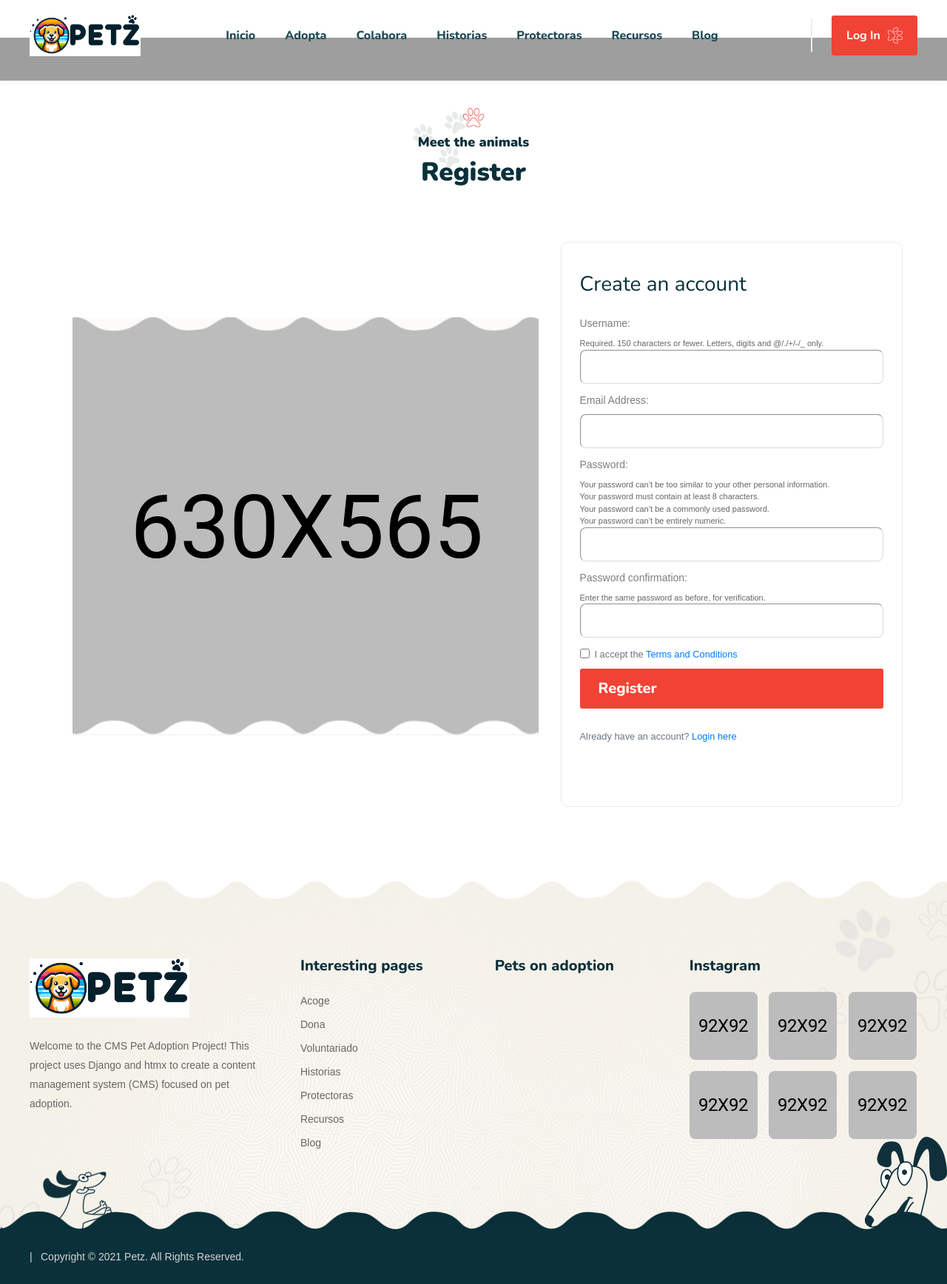
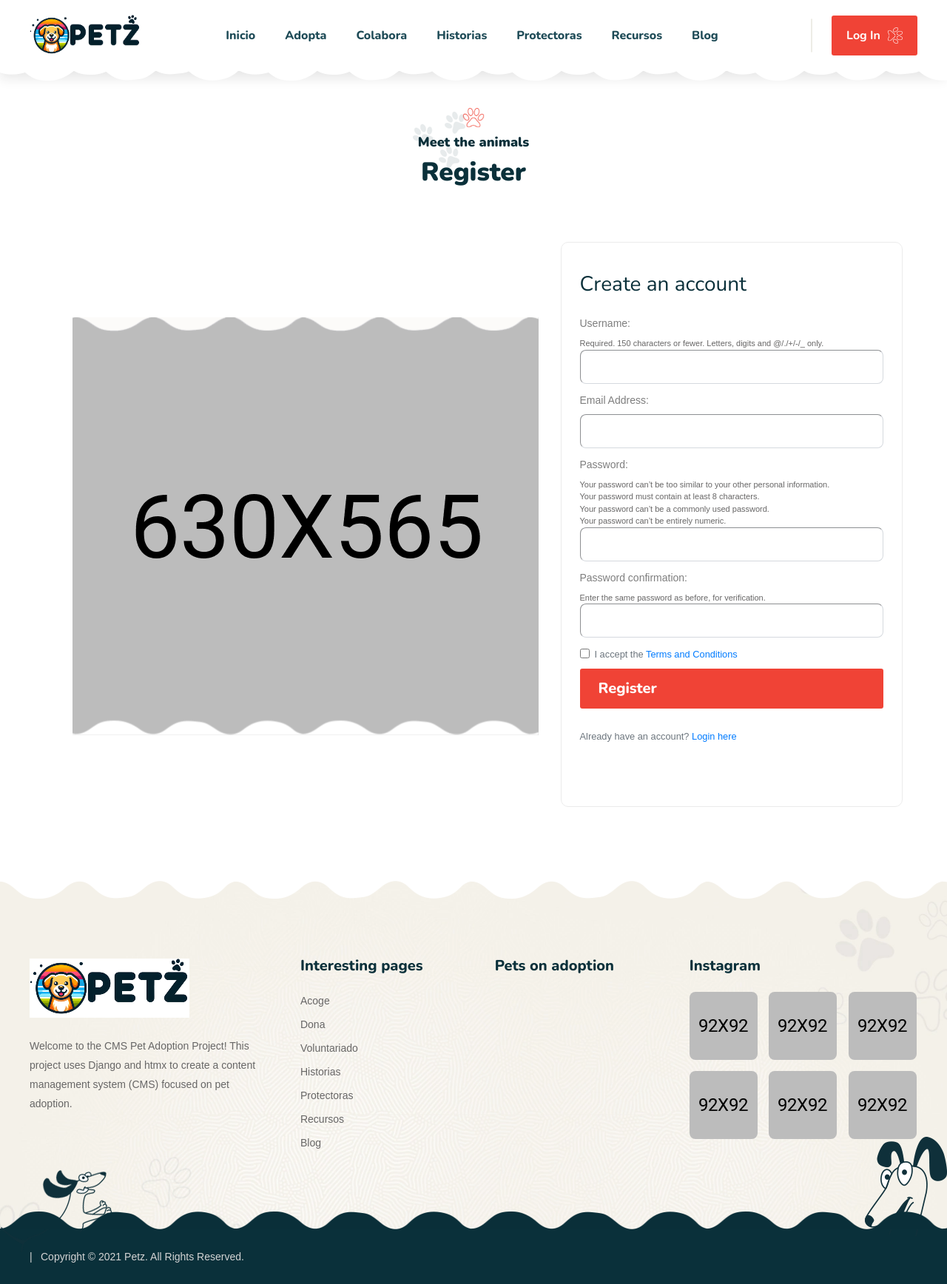
Before and after one commit to lermanDev/petz, a Django app: page /register in a window 1280 px wide. Shown: the whole page at 74% size. Run offline with Django 4.2, Linux system fonts and the light colour scheme; data that the repository does not hold is empty; some libraries are stand-ins or nearby versions; some web fonts are replaced; grey boxes are pictures that could not be loaded.

```diff
--- a/app/theme/templates/base.html
+++ b/app/theme/templates/base.html
@@ -6,17 +6,22 @@
         <title>Petz - Open CMS Pet adoption project with Django and HTMX.</title>
         <meta name="description" content="">
         <meta name="viewport" content="width=device-width, initial-scale=1">
-
-		<link rel="shortcut icon" type="image/x-icon" href="/static/img/favicon.png">
         <!-- Place favicon.ico in the root directory -->
+        <link rel=“preconnect” href=“https://fonts.googleapis.com”>
+        <link rel=“preconnect” href=“https://fonts.gstatic.com” crossorigin>
 
         <link
             rel="preload"
             href="https://fonts.googleapis.com/css2?family=Nunito:ital,wght@0,400;0,600;0,700;0,800;0,900;1,600;1,700&display=swap"
             as="style"
             />
-        <link rel=“preconnect” href=“https://fonts.googleapis.com”>
-        <link rel=“preconnect” href=“https://fonts.gstatic.com” crossorigin>
+        <link
+            rel="preload"
+            href="/static/fonts/flaticon.ttf?bd3227b7135b7b35971cfd9419559b83"
+            as="font"
+            crossorigin
+            />
+
         <style>
             @font-face {
                 font-family: "flaticon";
@@ -28,10 +33,11 @@
             }
         </style>
 
+        <link rel="preload" href="/static/img/favicon.png" as="image">
         <link rel="preload" href="/static/img/slider/slider_shape01.png" as="image">
         <link rel="preload" href="/static/img/slider/slider_shape02.png" as="image">
         <link rel="preload" href="/static/img/slider/slider_bg02.jpg" as="image">
-        <link rel="preload" href="/static/img/bg/header_shape.png" as="image">
+        <link rel="preload" href="/static/img/bg/header_shape.webp" as="image">
 		<!-- CSS here -->
         {% load compress %}
         {% compress css preload %}
@@ -64,6 +70,7 @@
         {% compress js %}
         <script src="/static/js/vendor/jquery-3.6.0.min.js" async></script>
         {% endcompress %}
+		<link rel="shortcut icon" type="image/x-icon" href="/static/img/favicon.png">
     </head>
     <body>
 
--- a/app/theme/templates/partials/header.html
+++ b/app/theme/templates/partials/header.html
@@ -81,6 +81,6 @@
               </div>
           </div>
       </div>
-      <div class="header-shape" style="background-image: url('/static/img/bg/header_shape.png');"></div>
+      <div class="header-shape" style="background-image: url('/static/img/bg/header_shape.webp');"></div>
   </div>
 </header>
```
